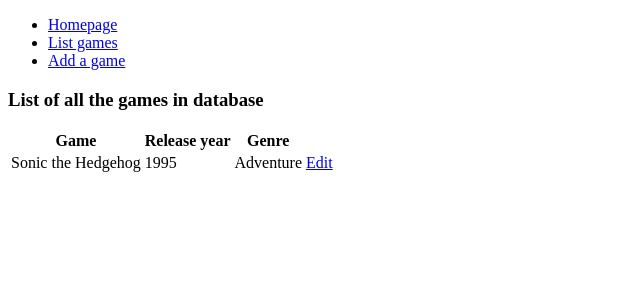
After one commit to ollikehy/backlog-app, a Flask app: page /games in a window 1280 px wide. The commit adds this page. Shown: the top 300 px of the page, without its empty margins (0-640 px from the left). Run offline with Flask 2, Linux system fonts and the light colour scheme; data comes from the database, SQL or seed files in the repository.

Commit message:
Sovellukseen lisätty mahdollisuus lisätä pelejä, listata pelit ja muokata peliä

```diff
--- a/application/__init__.py
+++ b/application/__init__.py
@@ -2,14 +2,14 @@ from flask import Flask
 app = Flask(__name__)
 
 from flask_sqlalchemy import SQLAlchemy
-app.config["SQLALCHEMY_DATABASE_URI"] = "sqlite:///tasks.db"
+app.config["SQLALCHEMY_DATABASE_URI"] = "sqlite:///videogames.db"
 app.config["SQLALCHEMY_ECHO"] = True
 
 db = SQLAlchemy(app)
 
 from application import views
 
-from application.tasks import models
-from application.tasks import views
+from application.games import models
+from application.games import views
 
 db.create_all()
--- /dev/null
+++ b/application/games/views.py
@@ -0,0 +1,42 @@
+from application import app, db
+from flask import redirect, render_template, request, url_for
+from application.games.models import VideoGame
+
+@app.route("/games", methods=["GET"])
+def games_index():
+    return render_template("games/list.html", games = VideoGame.query.all())
+
+@app.route("/games/new/")
+def games_form():
+    return render_template("games/new.html")
+
+@app.route("/games/", methods=["POST"])
+def games_create():
+    g = VideoGame(request.form.get("name"), request.form.get("releaseYear"), request.form.get("genre"))
+
+    db.session().add(g)
+    db.session().commit()
+
+    return redirect(url_for("games_index"))
+
+@app.route("/games/<game_id>", methods=["GET"])
+def games_edit(game_id):
+    return render_template("games/edit.html", game = VideoGame.query.get(game_id))
+
+@app.route("/games/<game_id>", methods=["POST"])
+def games_update(game_id):
+    if (not request.form.get("name") or not request.form.get("year") or not request.form.get("genre")):
+        return redirect(url_for("error_page"))
+
+    g = VideoGame.query.get(game_id)
+    g.name = request.form.get("name")
+    g.releaseYear = request.form.get("year")
+    g.genre = request.form.get("genre")
+
+    db.session().commit()
+
+    return redirect(url_for("games_index"))
+
+@app.route("/error")
+def error_page():
+    return render_template("error.html")
--- /dev/null
+++ b/application/templates/error.html
@@ -0,0 +1,6 @@
+{% extends "layout.html" %}
+
+  {% block body %}
+    <h3>ERROR!</h3>
+    <p>Something went wrong, try again!</p>
+  {% endblock %}
--- /dev/null
+++ b/application/templates/games/list.html
@@ -0,0 +1,20 @@
+{% extends "layout.html" %}
+
+{% block body %}
+<h3>List of all the games in database</h3>
+  <table>
+    <tr>
+      <th>Game</th>
+      <th>Release year</th>
+      <th>Genre</th>
+    </tr>
+    {% for game in games %}
+    <tr>
+      <td>{{ game.name }}</td>
+      <td>{{ game.releaseYear }}</td>
+      <td>{{ game.genre }}</td>
+      <td><a href="/games/{{game.id}}">Edit</a></td>
+    </tr>
+    {% endfor %}
+    </table>
+{% endblock %}
--- a/application/templates/index.html
+++ b/application/templates/index.html
@@ -1,7 +1,8 @@
 {% extends "layout.html" %}
 
 {% block body %}
+  <h2>Videogame backlog app</h2>
   <p>
-    Hello world!
+    This is the frontpage for the Videogame backlog app
   </p>
 {% endblock %}
--- a/application/templates/layout.html
+++ b/application/templates/layout.html
@@ -2,15 +2,15 @@
 <html>
   <head>
     <meta charset="utf-8">
-    <title>TodoApp</title>
+    <title>Video game backlog</title>
   </head>
 
   <body>
     <ul>
-      <li><a href="{{ url_for('tasks_index') }}">List tasks</a></li>
-      <li><a href="{{ url_for('tasks_form') }}">Add a task</a></li>
+      <li><a href="/">Homepage</a></li>
+      <li><a href="{{ url_for('games_index') }}">List games</a></li>
+      <li><a href="{{ url_for('games_form') }}">Add a game</a></li>
     </ul>
-
     {% block body %}
       <p>
         Content.
```
Also changed, not shown: application/games/models.py (added, +13 -0 lines), application/tasks/models.py (deleted, +0 -14 lines), application/tasks/views.py (deleted, +0 -29 lines), application/templates/games/edit.html (added, +19 -0 lines), application/templates/games/new.html (added, +17 -0 lines), application/templates/tasks/list.html (deleted, +0 -21 lines), application/templates/tasks/new.html (deleted, +0 -8 lines), application/games/__init__.py (added), application/tasks.db (deleted), application/videogames.db (added).
